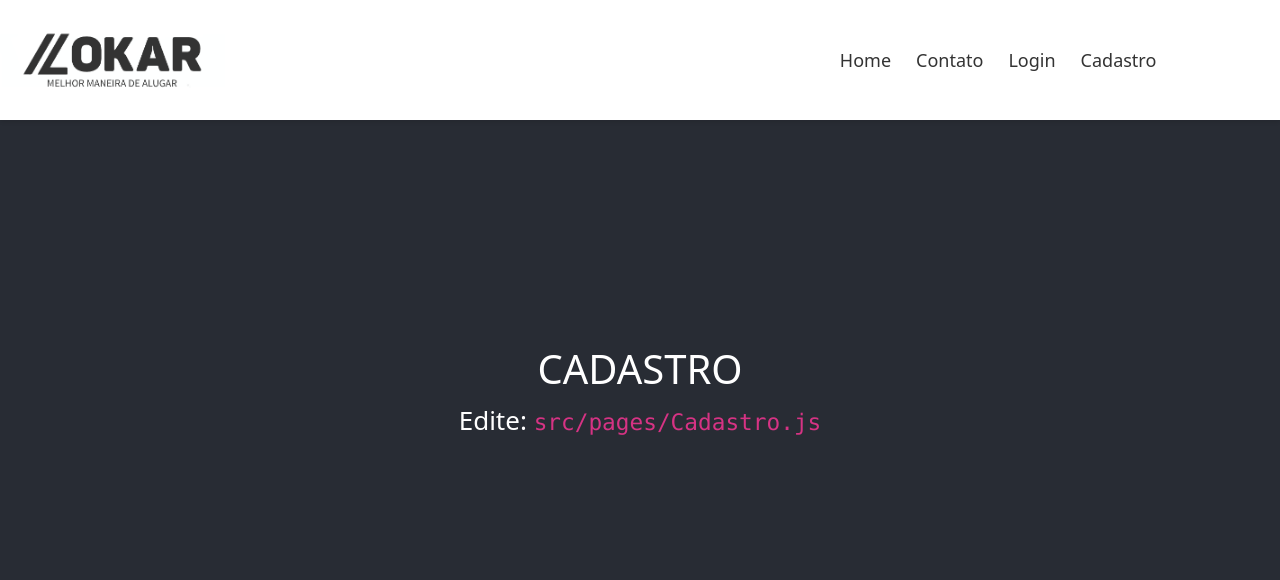
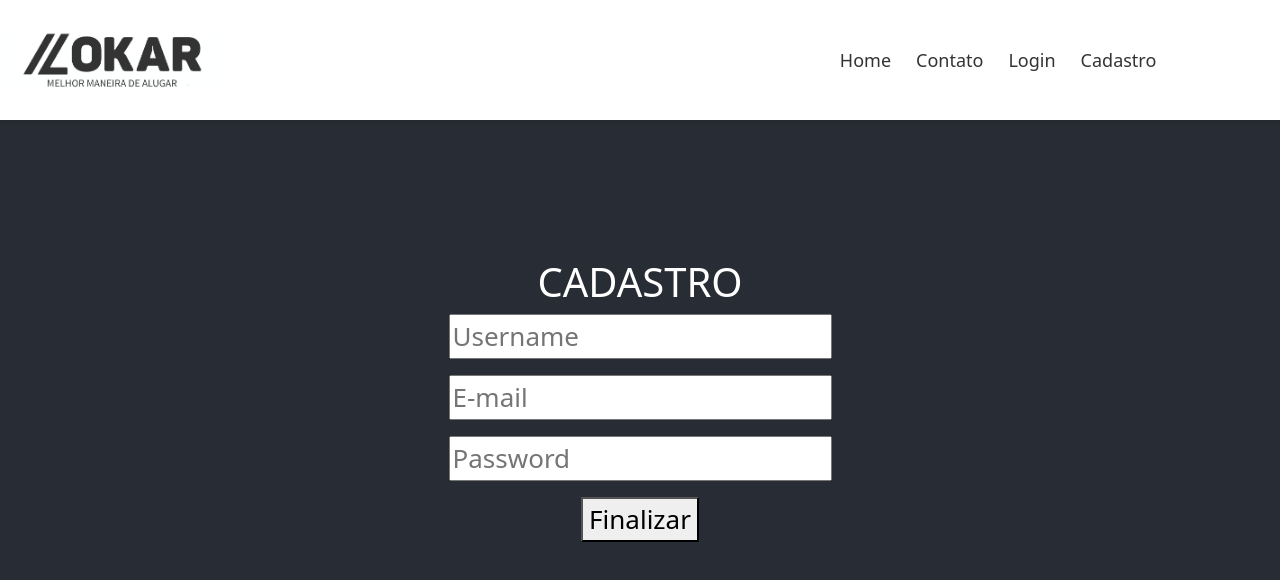
Before and after one commit to InitialCommit-Ltda/Lokar, a React (Create React App) app: page /cadastro in a window 1280 px wide. Shown: the top 580 px of the page. Built offline with nearby package versions, Linux system fonts and the light colour scheme.

Commit message:
Um começo de tela de cadastro.

```diff
--- a/src/pages/Cadastro.js
+++ b/src/pages/Cadastro.js
@@ -2,14 +2,23 @@ function Cadastro() {
     return (
         <div className="App">
             <header className="App-header">
+
                 <h1>
                     CADASTRO
                 </h1>
                 <p>
-                    Edite: <code>src/pages/Cadastro.js</code>
+                    <input type="text" placeholder= "Username"></input>
                 </p>
+                <p>
+                    <input type="text" placeholder= "E-mail"></input>
+                </p>
+                <p>
+                    <input type="Text" placeholder= "Password"></input>
+                </p>
+                <button id= "meuBotao">Finalizar</button>
             </header>
         </div>
+
     );
 }
 
```
